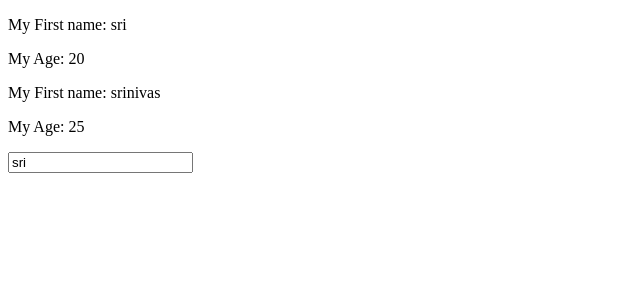
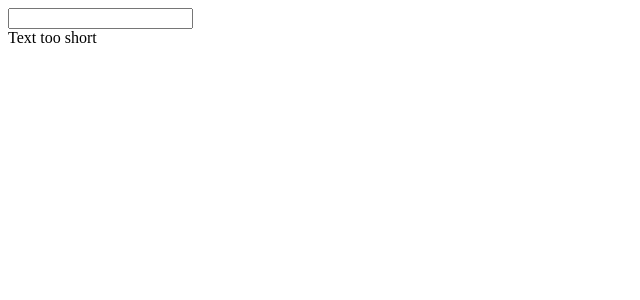
Before and after one commit to SRILAKSHMI576/React_Learnigs, a React (Create React App) app: page / in a window 1280 px wide. Shown: the top 300 px of the page, without its empty margins (0-640 px from the left). Built offline with nearby package versions, Linux system fonts and the light colour scheme.

Commit message:
Did udemy Second Assignment

```diff
--- a/src/App.js
+++ b/src/App.js
@@ -5,7 +5,8 @@
 // import Person from "./UdemyCourse/Person";
 // import ClassEx from "./UdemyCourse/ClassEx";
 import PersonDetails from "./UdemyCourse/PersonDetails";
-import Result from "./UdemyAssignment1/Result";
+// import Result from "./UdemyAssignment1/Result";
+import SecondResult from "./UdemyAssignment2/SecondResult";
 
 class App extends React.Component {
   state = {
@@ -126,7 +127,8 @@
         </button>
 
         {persons} */}
-        <Result />
+        {/* <Result /> */}
+        <SecondResult />
       </div>
     );
   }
--- /dev/null
+++ b/src/UdemyAssignment2/Char.js
@@ -0,0 +1,18 @@
+import React from "react";
+
+function Char(props) {
+  const style = {
+    display: "inline-block",
+    padding: "16px",
+    margin: "16px",
+    border: "1px solid black",
+    textAlign: "center"
+  };
+  return (
+    <div style={style} onClick={props.clicked}>
+      {props.character}
+    </div>
+  );
+}
+
+export default Char;
--- /dev/null
+++ b/src/UdemyAssignment2/SecondResult.js
@@ -0,0 +1,49 @@
+import React from "react";
+import Validation from "./Validation";
+import Char from "./Char";
+
+class SecondResult extends React.Component {
+  state = {
+    userInput: ""
+  };
+
+  inputChangedHandler = event => {
+    this.setState({
+      userInput: event.target.value
+    });
+  };
+
+  deleteCharHandler = index => {
+    const text = this.state.userInput.split("");
+    text.splice(index, 1);
+    const updatedText = text.join("");
+    this.setState({
+      userInput: updatedText
+    });
+  };
+  render() {
+    let charList = this.state.userInput.split("").map((ch, index) => {
+      return (
+        <Char
+          character={ch}
+          key={index}
+          clicked={() => this.deleteCharHandler(index)}
+        />
+      );
+    });
+    return (
+      <div>
+        <input
+          type="text"
+          value={this.state.userInput}
+          onChange={this.inputChangedHandler}
+        />
+
+        <Validation inputLength={this.state.userInput.length} />
+        {charList}
+      </div>
+    );
+  }
+}
+
+export default SecondResult;
--- /dev/null
+++ b/src/UdemyAssignment2/Validation.js
@@ -0,0 +1,13 @@
+import React from "react";
+
+class Validation extends React.Component {
+  render() {
+    return (
+      <div>
+        {this.props.inputLength > 5 ? "Text long enough" : " Text too short "}
+      </div>
+    );
+  }
+}
+
+export default Validation;
```
